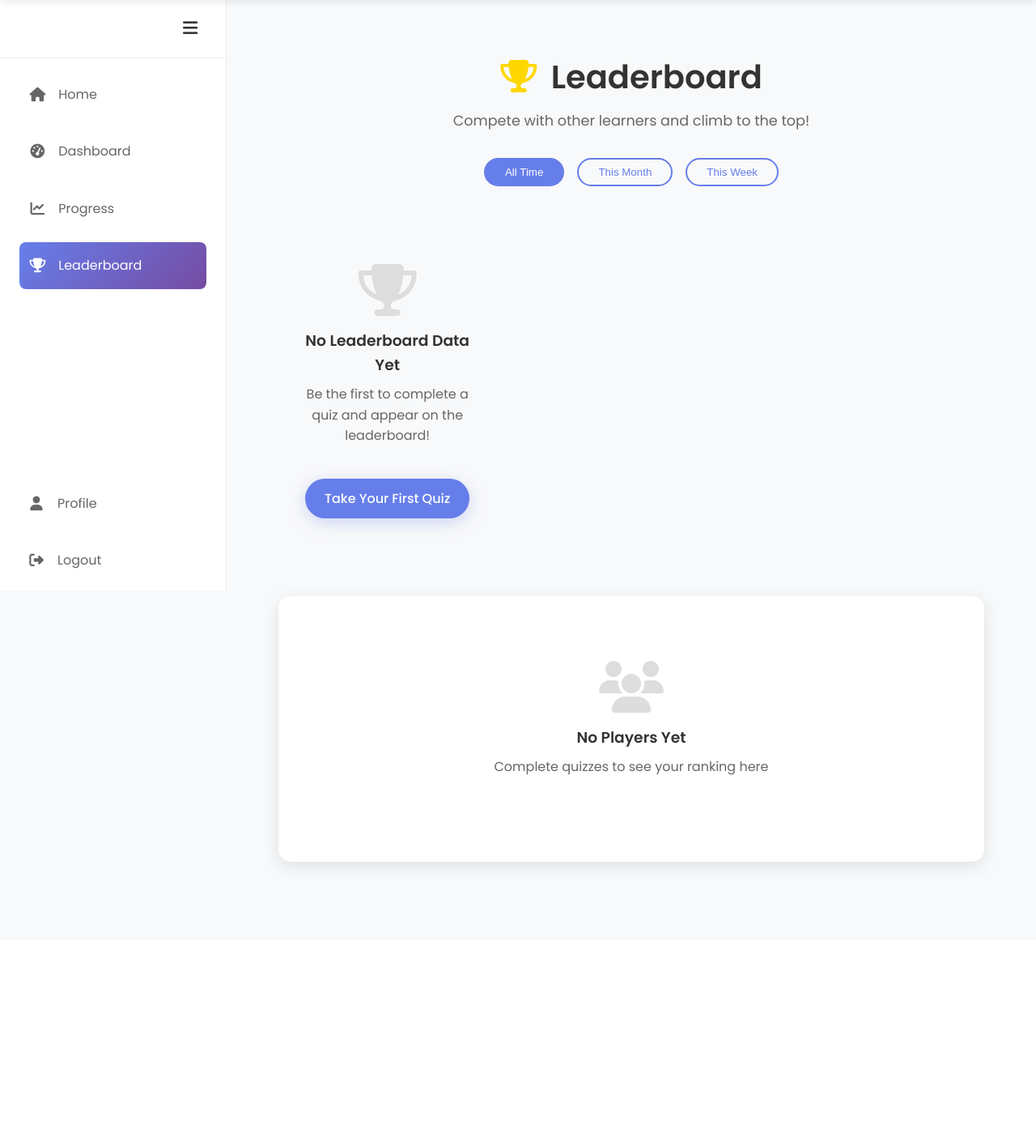
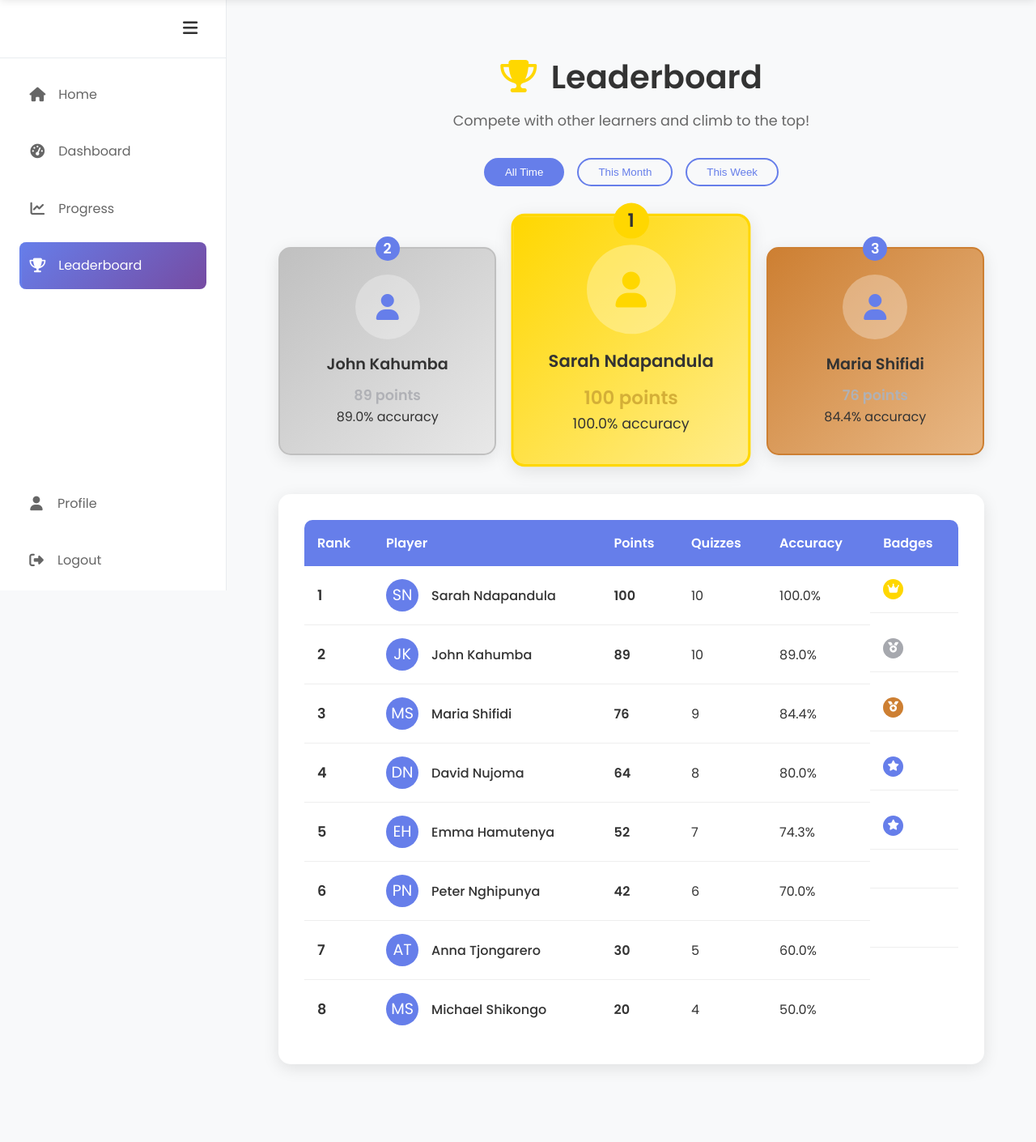
Before and after one commit to Git-Penny/Quiz-Learning-Platform--G63, a PHP site: page /leaderboard.html in a window 1280 px wide. Shown: the part 88-1498 px from the top of the page at 81% size. Before the commit the page ends 1164 px from the top, so only its background shows below. Run offline with PHP 8.4, Linux system fonts and the light colour scheme.

Commit message:
Updated files

```diff
--- a/admin/admin.html
+++ b/admin/admin.html
@@ -108,7 +108,7 @@
                     <div class="admin-stat-card">
                         <i class="fas fa-question-circle"></i>
                         <div>
-                            <h3 id="totalQuestionsCount">0</h3>
+                            <h3 id="totalQuestionsCount">150</h3>
                             <span>Total Questions</span>
                         </div>
                     </div>
@@ -122,14 +122,14 @@
                     <div class="admin-stat-card">
                         <i class="fas fa-users"></i>
                         <div>
-                            <h3 id="totalUsersCount">0</h3>
+                            <h3 id="totalUsersCount">13</h3>
                             <span>Registered Users</span>
                         </div>
                     </div>
                     <div class="admin-stat-card">
                         <i class="fas fa-comments"></i>
                         <div>
-                            <h3 id="totalFeedbackCount">0</h3>
+                            <h3 id="totalFeedbackCount">4</h3>
                             <span>Total Feedback</span>
                         </div>
                     </div>
--- a/css/leaderboard.css
+++ b/css/leaderboard.css
@@ -169,7 +169,7 @@
 
 .winner-score {
     font-weight: bold;
-    color: #667eea;
+    color: #b0b1b6;
     font-size: 1.1rem;
 }
 
@@ -278,7 +278,8 @@
 }
 
 .badge-gold {
-    background: #D4AF37;
+    background: #FFD700;
+;
 }
 
 .badge-silver {
@@ -359,6 +360,7 @@
     }
 
     .top-winners {
+       grid-template-columns: 1fr 1fr 1fr ;
         gap: 1rem;
     }
 }
@@ -373,7 +375,7 @@
     }
 
     .top-winners {
-        grid-template-columns: 1fr;
+        grid-template-columns: 1fr 1fr 1fr;
         gap: 1.5rem;
     }
 
@@ -421,6 +423,10 @@
         font-size: 0.9rem;
     }
 
+    .top-winners {
+        grid-template-columns: 1fr 1fr 1fr ;
+    }
+
     .player-cell {
         gap: 0.5rem;
     }
--- a/leaderboard.html
+++ b/leaderboard.html
@@ -108,24 +108,51 @@
                     </div>
                 </div>
 
-                <!-- Top 3 Winners (Will be populated dynamically) -->
+                <!-- Top 3 Winners -->
                 <div class="top-winners" id="topWinners">
-                    <div class="empty-state">
-                        <i class="fas fa-trophy"></i>
-                        <h3>No Leaderboard Data Yet</h3>
-                        <p>Be the first to complete a quiz and appear on the leaderboard!</p>
-                        <a href="dashboard.html" class="btn btn-primary">Take Your First Quiz</a>
+                    <!-- Second Place -->
+                    <div class="winner-card second-place">
+                        <div class="winner-rank">2</div>
+                        <div class="winner-avatar">
+                            <i class="fas fa-user"></i>
+                        </div>
+                        <div class="winner-info">
+                            <h3>John Kahumba</h3>
+                            <div class="winner-score">89 points</div>
+                            <div class="winner-accuracy">89.0% accuracy</div>
+                        </div>
+                    </div>
+
+                    <!-- First Place -->
+                    <div class="winner-card first-place">
+                        <div class="winner-rank">1</div>
+                        <div class="winner-avatar">
+                            <i class="fas fa-user"></i>
+                        </div>
+                        <div class="winner-info">
+                            <h3>Sarah Ndapandula</h3>
+                            <div class="winner-score">100 points</div>
+                            <div class="winner-accuracy">100.0% accuracy</div>
+                        </div>
+                    </div>
+
+                    <!-- Third Place -->
+                    <div class="winner-card third-place">
+                        <div class="winner-rank">3</div>
+                        <div class="winner-avatar">
+                            <i class="fas fa-user"></i>
+                        </div>
+                        <div class="winner-info">
+                            <h3>Maria Shifidi</h3>
+                            <div class="winner-score">76 points</div>
+                            <div class="winner-accuracy">84.4% accuracy</div>
+                        </div>
                     </div>
                 </div>
 
                 <!-- Leaderboard Table -->
                 <div class="leaderboard-table-container">
-                    <div class="empty-state">
-                        <i class="fas fa-users"></i>
-                        <h3>No Players Yet</h3>
-                        <p>Complete quizzes to see your ranking here</p>
-                    </div>
-                    <table class="leaderboard-table" style="display: none;">
+                    <table class="leaderboard-table">
                         <thead>
                             <tr>
                                 <th>Rank</th>
@@ -137,7 +164,120 @@
                             </tr>
                         </thead>
                         <tbody id="leaderboardBody">
-                            <!-- Leaderboard data will be populated by JavaScript from real data -->
+                            <tr>
+                                <td class="rank-cell">1</td>
+                                <td>
+                                    <div class="player-cell">
+                                        <div class="player-avatar">SN</div>
+                                        <div class="player-name">Sarah Ndapandula</div>
+                                    </div>
+                                </td>
+                                <td class="points-cell">100</td>
+                                <td>10</td>
+                                <td class="accuracy-cell">100.0%</td>
+                                <td class="badges-cell">
+                                    <div class="badge badge-gold"><i class="fas fa-crown"></i></div>
+                                </td>
+                            </tr>
+                            <tr>
+                                <td class="rank-cell">2</td>
+                                <td>
+                                    <div class="player-cell">
+                                        <div class="player-avatar">JK</div>
+                                        <div class="player-name">John Kahumba</div>
+                                    </div>
+                                </td>
+                                <td class="points-cell">89</td>
+                                <td>10</td>
+                                <td class="accuracy-cell">89.0%</td>
+                                <td class="badges-cell">
+                                    <div class="badge badge-silver"><i class="fas fa-medal"></i></div>
+                                </td>
+                            </tr>
+                            <tr>
+                                <td class="rank-cell">3</td>
+                                <td>
+                                    <div class="player-cell">
+                                        <div class="player-avatar">MS</div>
+                                        <div class="player-name">Maria Shifidi</div>
+                                    </div>
+                                </td>
+                                <td class="points-cell">76</td>
+                                <td>9</td>
+                                <td class="accuracy-cell">84.4%</td>
+                                <td class="badges-cell">
+                                    <div class="badge badge-bronze"><i class="fas fa-medal"></i></div>
+                                </td>
+                            </tr>
+                            <tr>
+                                <td class="rank-cell">4</td>
+                                <td>
+                                    <div class="player-cell">
+                                        <div class="player-avatar">DN</div>
+                                        <div class="player-name">David Nujoma</div>
+                                    </div>
+                                </td>
+                                <td class="points-cell">64</td>
+                                <td>8</td>
+                                <td class="accuracy-cell">80.0%</td>
+                                <td class="badges-cell">
+                                    <div class="badge badge-star"><i class="fas fa-star"></i></div>
+                                </td>
+                            </tr>
+                            <tr>
+                                <td class="rank-cell">5</td>
+                                <td>
+                                    <div class="player-cell">
+                                        <div class="player-avatar">EH</div>
+                                        <div class="player-name">Emma Hamutenya</div>
+                                    </div>
+                                </td>
+                                <td class="points-cell">52</td>
+                                <td>7</td>
+                                <td class="accuracy-cell">74.3%</td>
+                                <td class="badges-cell">
+                                    <div class="badge badge-star"><i class="fas fa-star"></i></div>
+                                </td>
+                            </tr>
+                            <tr>
+                                <td class="rank-cell">6</td>
+                                <td>
+                                    <div class="player-cell">
+                                        <div class="player-avatar">PN</div>
+                                        <div class="player-name">Peter Nghipunya</div>
+                                    </div>
+                                </td>
+                                <td class="points-cell">42</td>
+                                <td>6</td>
+                                <td class="accuracy-cell">70.0%</td>
+                                <td class="badges-cell"></td>
+                            </tr>
+                            <tr>
+                                <td class="rank-cell">7</td>
+                                <td>
+                                    <div class="player-cell">
+                                        <div class="player-avatar">AT</div>
+                                        <div class="player-name">Anna Tjongarero</div>
+                                    </div>
+                                </td>
+                                <td class="points-cell">30</td>
+                                <td>5</td>
+                                <td class="accuracy-cell">60.0%</td>
+                                <td class="badges-cell"></td>
+                            </tr>
+                            <tr>
+                                <td class="rank-cell">8</td>
+                                <td>
+                                    <div class="player-cell">
+                                        <div class="player-avatar">MS</div>
+                                        <div class="player-name">Michael Shikongo</div>
+                                    </div>
+                                </td>
+                                <td class="points-cell">20</td>
+                                <td>4</td>
+                                <td class="accuracy-cell">50.0%</td>
+                                <td class="badges-cell"></td>
+                            </tr>
                         </tbody>
                     </table>
                 </div>
@@ -156,9 +296,7 @@
         </main>
     </div>
 
-
-    <script src="js/leaderboard.js">
-
+    <script>
         // Basic sidebar functionality
         const mobileHamburger = document.getElementById('mobileHamburger');
         const desktopHamburger = document.getElementById('desktopHamburger');
@@ -182,6 +320,19 @@
         if (overlay) overlay.addEventListener('click', () => {
             if (window.innerWidth <= 1024) toggleSidebar();
         });
+
+        // Filter button functionality
+        document.addEventListener('DOMContentLoaded', function() {
+            const filterButtons = document.querySelectorAll('.filter-btn');
+            filterButtons.forEach(btn => {
+                btn.addEventListener('click', function() {
+                    // Remove active class from all buttons
+                    filterButtons.forEach(b => b.classList.remove('active'));
+                    // Add active class to clicked button
+                    this.classList.add('active');
+                });
+            });
+        });
     </script>
 
 </body>
```
Also changed, not shown: dashboard.html (+8 -31 lines).
